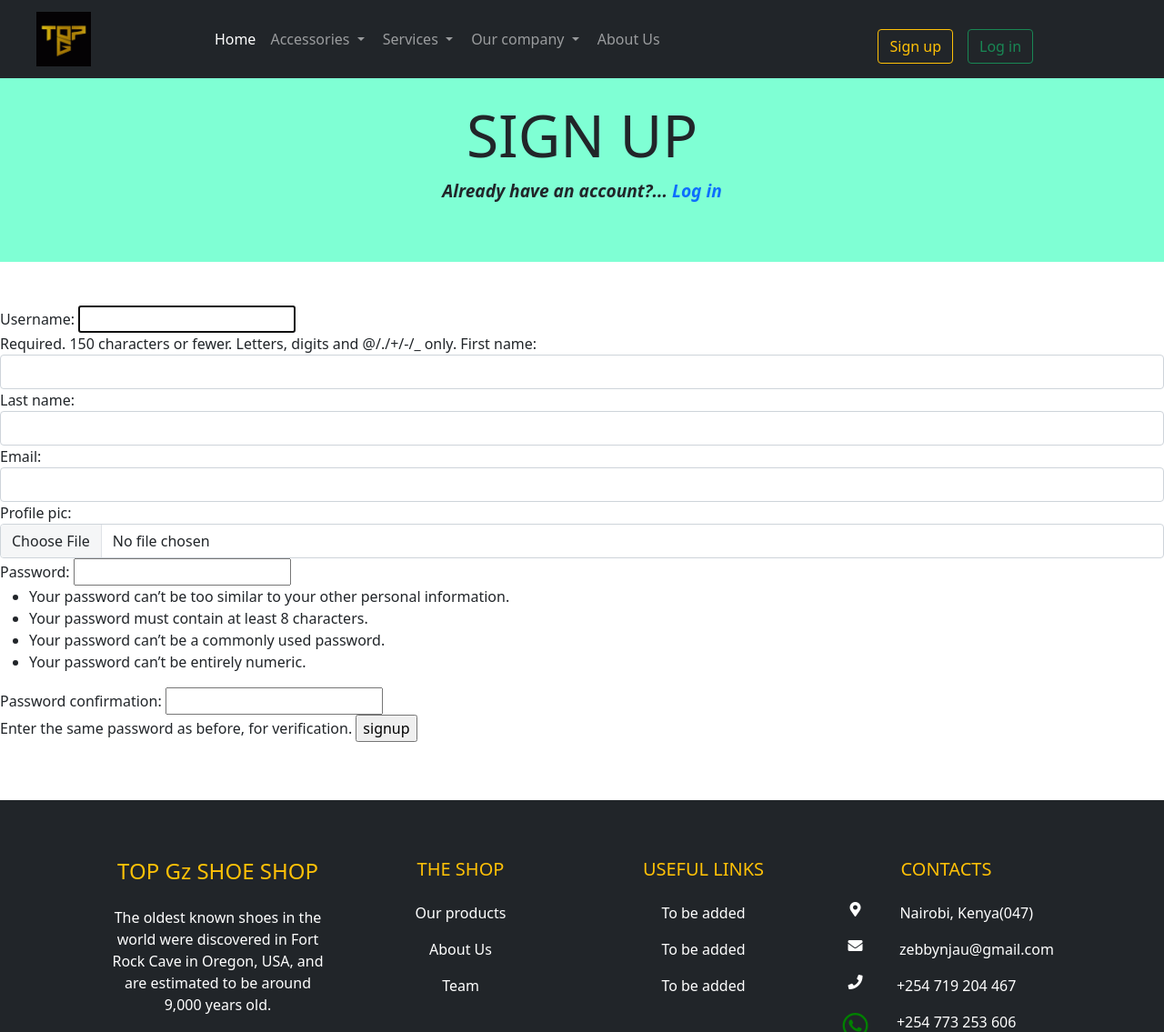
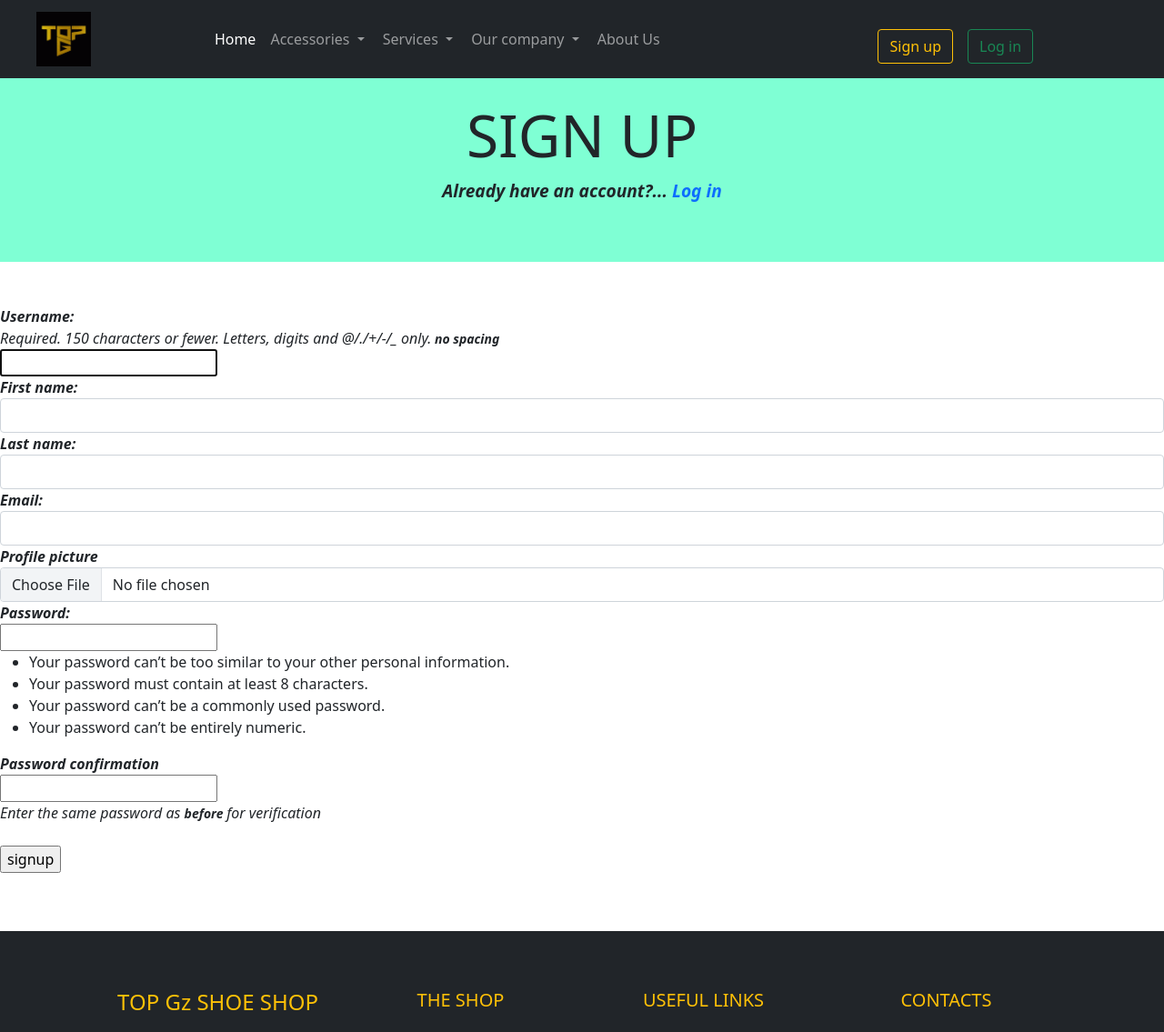
Before and after one commit to zebbyG/topg-shop, a Django app: page /account/sign_up/ in a window 1280 px wide. Shown: the top 1135 px of the page at 91% size. Run offline with Django 4.2, Linux system fonts and the light colour scheme.

Commit message:
sign-up field each on its own

```diff
--- a/TOP Gz SHOE SHOP/accounts/templates/sign-up.html
+++ b/TOP Gz SHOE SHOP/accounts/templates/sign-up.html
@@ -1,5 +1,5 @@
 {% load static %}
-<html lang="en">
+<html lang="en" xmlns="http://www.w3.org/1999/html">
 <head>
     <meta charset="UTF-8">
     <title>SIGN-UP</title>
@@ -20,7 +20,29 @@
 <br><br>
 <form class="site-form" action="{% url 'accounts:sign_up' %}" method="post" enctype="multipart/form-data">
     {% csrf_token %}
-    {{ sign_up_form }}
+    <em style="font-weight: bold;">Username:</em><br>
+    <em>Required. 150 characters or fewer. Letters, digits and @/./+/-/_ only.<small style="font-weight: bold"> no spacing</small></em><br>
+    {{ sign_up_form.username }}<br>
+    <em style="font-weight: bold;">First name:</em><br>
+    {{ sign_up_form.first_name }}
+    <em style="font-weight: bold;">Last name:</em><br>
+    {{ sign_up_form.last_name }}
+    <em style="font-weight: bold;">Email:</em><br>
+    {{ sign_up_form.email }}
+    <em style="font-weight: bold;">Profile picture</em><br>
+    {{ sign_up_form.profile_pic }}
+    <em style="font-weight: bold;">Password:</em><br>
+    {{ sign_up_form.password1 }}
+    <small style="color: red;">{{ sign_up_form.errors }}</small>
+    <ul>
+        <li>Your password can’t be too similar to your other personal information.</li>
+        <li>Your password must contain at least 8 characters.</li>
+        <li>Your password can’t be a commonly used password.</li>
+        <li>Your password can’t be entirely numeric.</li>
+    </ul>
+    <em style="font-weight: bold;">Password confirmation</em><br>
+    {{ sign_up_form.password2 }}
+    <br><em>Enter the same password as <small style="font-weight: bold;"> before </small>for verification</em><br><br>
     <input type="submit" value="signup">
 </form>
 <br><br>
```
